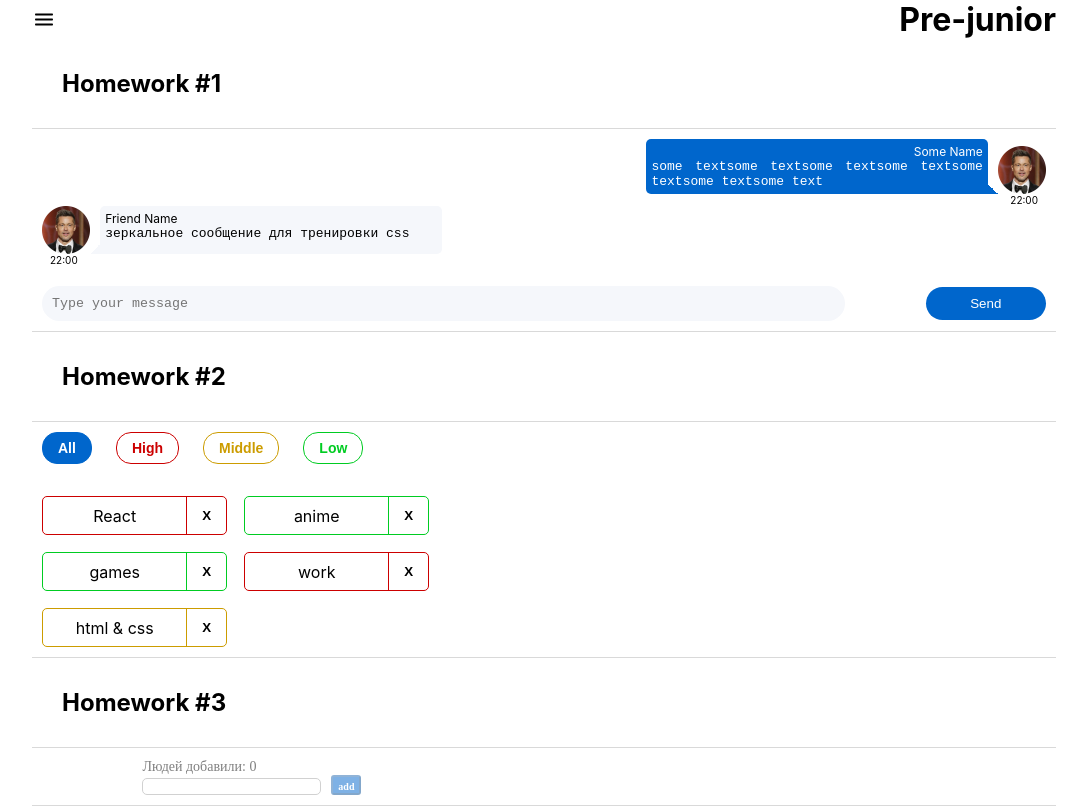
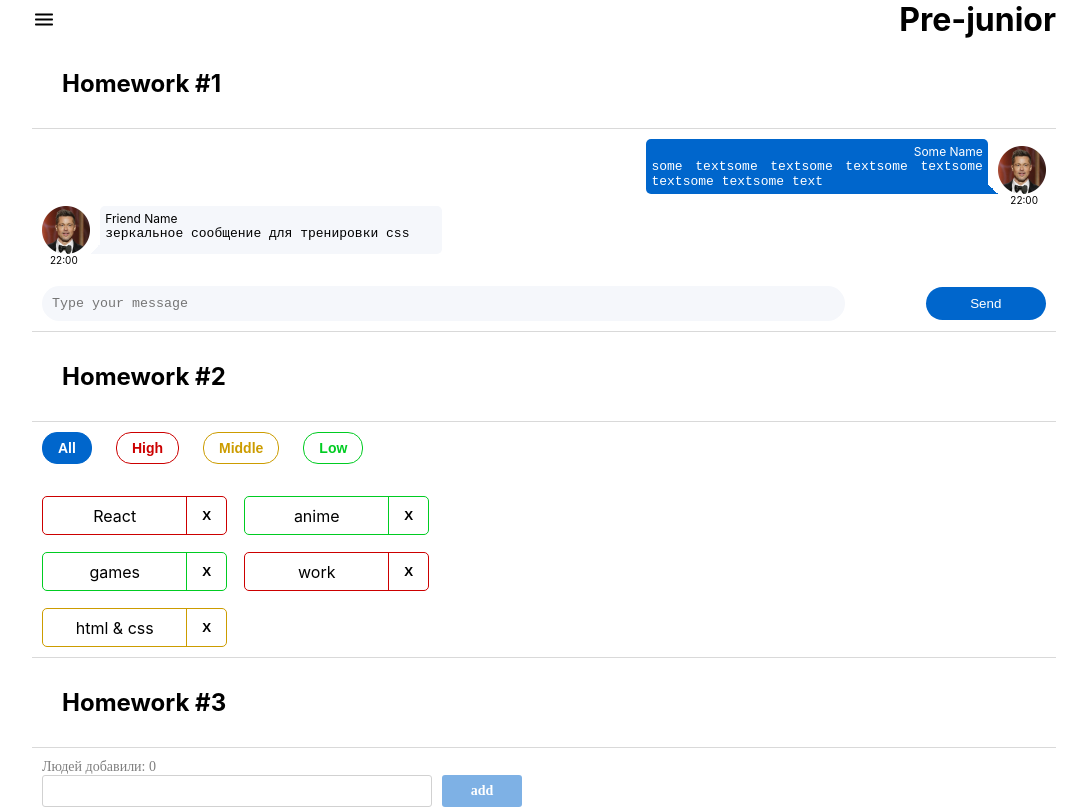
Before and after one commit to Botabay/hws2, a React (Create React App) app: page /#/pre-junior in a window 1280 px wide. Shown: the top 809 px of the page, without its empty margins (96-1183 px from the left). Built offline with nearby package versions, Linux system fonts and the light colour scheme.

Commit message:
refactoring of css code is done, week3

```diff
--- a/src/s2-homeworks/hw03/Greeting.module.css
+++ b/src/s2-homeworks/hw03/Greeting.module.css
@@ -1,11 +1,11 @@
 .greetingForm {
     width: 80%;
-    margin: 0 auto;
 }
 
 .inputAndButtonContainer {
     display: flex;
 }
+
 
 .error {
     color: #CC0000;
@@ -18,79 +18,66 @@
 
 .input {
     box-sizing: border-box;
-    /* position: absolute;
-left: 0%;
-right: 0%;
-top: 0%;
-bottom: 0%; */
-
     border: 1px solid #D1D1D1;
-    border-radius: 5px;
+    width: 52vw;
+    max-width: 390px;
+    min-width: 330px;
+    height: 2rem;
+    border-radius: 3px;
+    outline: none;
 }
 
 .input:focus {
-    /* position: absolute;
-width: 93px;
-height: 20px;
-left: 82px;
-top: 232px; */
-box-sizing: border-box;
-border: 1px solid #D1D1D1;
-border-radius: 5px;
-
-    /* font-family: 'Montserrat';
-    font-style: normal;
-    font-weight: 500;
-    font-size: 16px;
-    line-height: 20px; */
-    /* identical to box height */
+    box-sizing: border-box;
+    border: 1px solid #D1D1D1;
+    outline: none;
+    border-radius: 5px;
+    width: 52vw;
+    max-width: 390px;
+    min-width: 330px;
     color: #000000;
 }
 
 .errorInput {
     box-sizing: border-box;
-
-    /* position: absolute;
-left: 0%;
-right: 0%;
-top: 0%;
-bottom: 0%; */
-
     border: 1px solid #CC0000;
     border-radius: 5px;
     border-color: #CC0000;
+    height: 2rem;
+    width: 52vw;
+    max-width: 390px;
+    min-width: 330px;
 }
 
 .button {
     margin-left: 10px;
     background: #0066CC;
-    opacity: 0.5;
     border-radius: 3px;
-    width: 30px;
-    height: 20px;
+    width: 20%;
+    max-width: 80px;
+    min-width: 50px;
+    height: 2rem;
 
     font-family: 'Montserrat';
     font-style: normal;
     font-weight: 600;
-    font-size: 10px;
-    line-height: 20px;
+    font-size: 14px;
 
     color: #FFFFFF;
+    outline: none;
+    border:none;
 }
 
 .button:focus {
-    /* opacity: 1; */
-    /* background: #0066CC;
-border-radius: 3px; */
+    opacity: 1;
 }
 
 .button:active {
-    /* opacity: 1;
-border-radius: 3px; */
+    opacity: 1;
 }
 
 .button:disabled {
-    /* background: #0066CC; */
+    opacity: 0.5;
 }
 
 .text {
@@ -100,11 +87,6 @@ border-radius: 3px; */
     font-size: 14px;
     line-height: 17px;
     color: rgba(0, 0, 0, 0.5);
-    /* position: absolute;
-width: 143px;
-height: 17px;
-left: 70px;
-top: 998px; */
 }
 
 .greeting {
@@ -113,7 +95,6 @@ top: 998px; */
     font-weight: 500;
     font-size: 16px;
     line-height: 20px;
-    /* identical to box height */
     color: #000000;
 
 }
```
